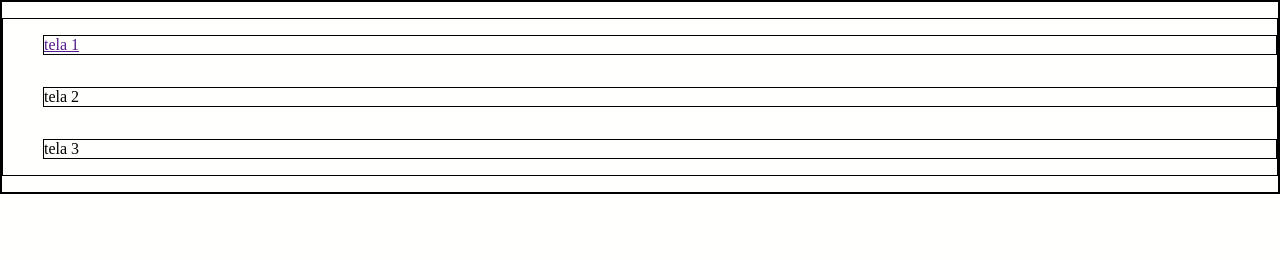
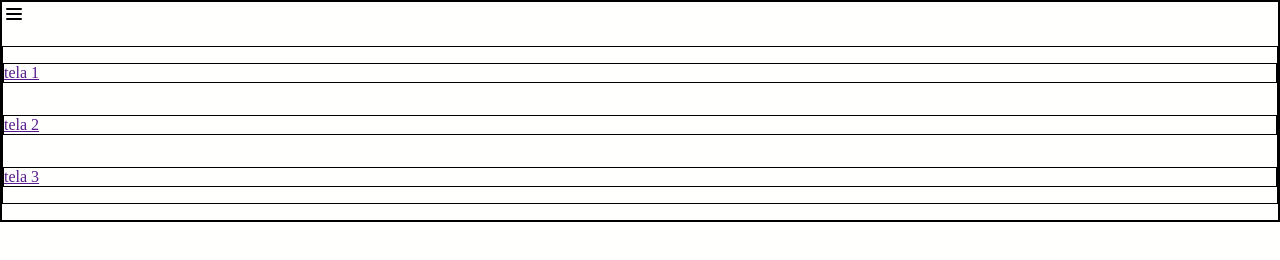
Before and after one commit to ifpi-picos/acompi, a plain HTML site: page menuTeste.html in a window 1280 px wide. Drawn offline with Linux system fonts and the light colour scheme.

Commit message:
alterações no menu

```diff
--- a/css/estilo.css
+++ b/css/estilo.css
@@ -247,6 +247,7 @@ ul{
     border: 1px solid black;
     display: flex;
     flex-direction: column;
+    padding: 0;
 }
 header{
     border: 1px solid black;
@@ -258,6 +259,7 @@ header{
 
 /* início media querie*/
 @media(min-width:770px){
+    /* início index */
 #indexPrincipal{
     margin: 0;
     width: 40%;
@@ -287,5 +289,7 @@ html, body{
     margin-top: 6%;
     margin-bottom: 1%;
 }
+/* fim index */
+
 }
 /* fim media querie */
--- a/menuTeste.html
+++ b/menuTeste.html
@@ -10,10 +10,11 @@
 <body>
     <header>
         <nav>
-            <ul>
+            <img src="img\menu-hambuger.svg" class="menuBotao">
+            <ul class="menu">
                 <a href=""><p class="opcao">tela 1</p></a>
-                <a href=""></a><p class="opcao">tela 2</p>
-                <a href=""></a><p class="opcao">tela 3</p>
+                <a href=""><p class="opcao">tela 2</p></a>
+                <a href=""><p class="opcao">tela 3</p></a>
             </ul>
         </nav>
     </header>
```
